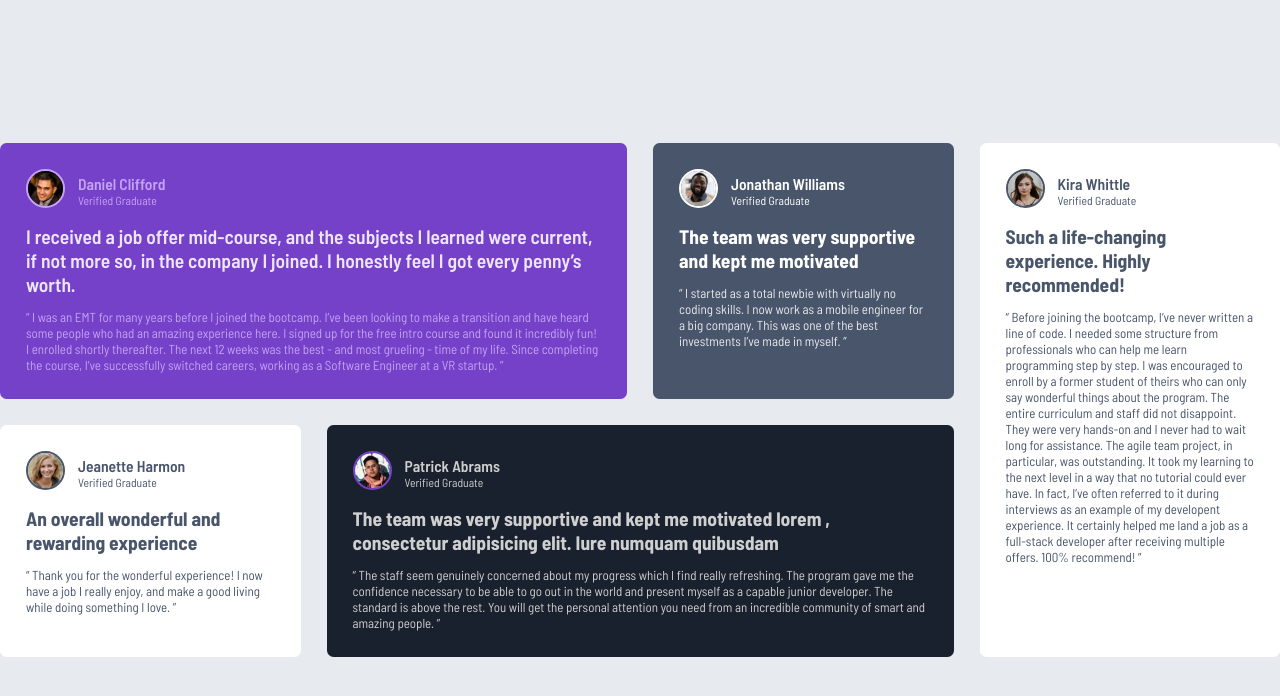
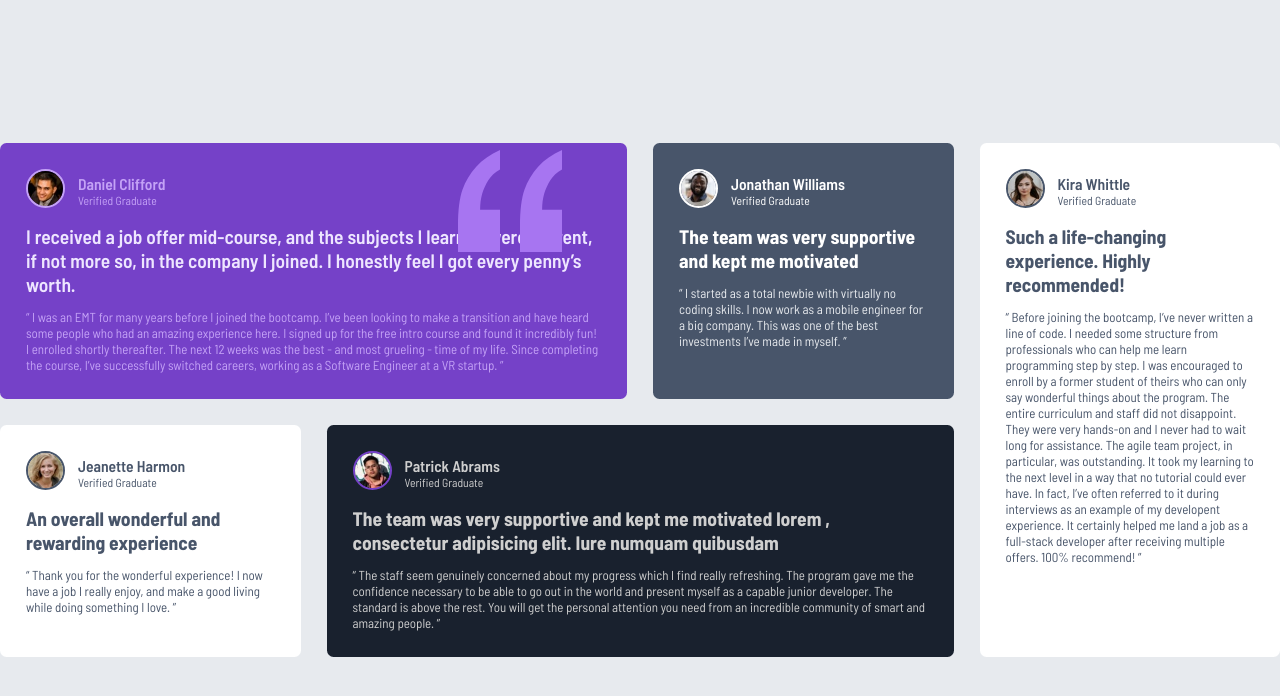
Before and after one commit to userMauro-code/_07-testimonials-grid-section-main, a plain HTML site: page index.html in a window 1280 px wide. Drawn offline with Linux system fonts and the light colour scheme.

Commit message:
me olvide la imagen

```diff
--- a/css/style.css
+++ b/css/style.css
@@ -43,6 +43,10 @@ html, body {
     flex-direction: column;
     gap: 1rem;
     padding: 2rem;
+}
+
+.testimonial__quote {
+    display: none;
 }
 
 .testimonial > .testimonial__header {
@@ -164,11 +168,19 @@ html, body {
         width: 100%;
     }
 
-
-
     .testimonial--zero {
         grid-column: 1/3;
         grid-row: 1/2;
+        position: relative;
+        z-index: 100;
+    }
+
+    .testimonial__quote {
+        display: block;
+        position: absolute;
+        top: .5rem;
+        right: 5rem;
+        z-index: 20;
     }
 
     .testimonial--one {
--- a/index.html
+++ b/index.html
@@ -18,6 +18,7 @@
 <body>
   <main class="main">
     <section class="testimonial testimonial--zero">
+      <img src="./images/bg-pattern-quotation.svg" alt="" class="testimonial__quote" />
         <div class="testimonial__header">
           <div class="header__image">
             <img src="./images/image-daniel.jpg" alt="Daniel Clifford"/>
```
